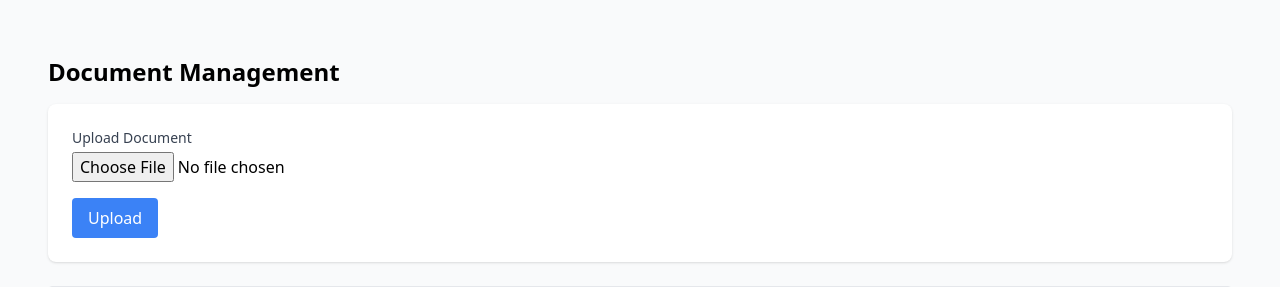
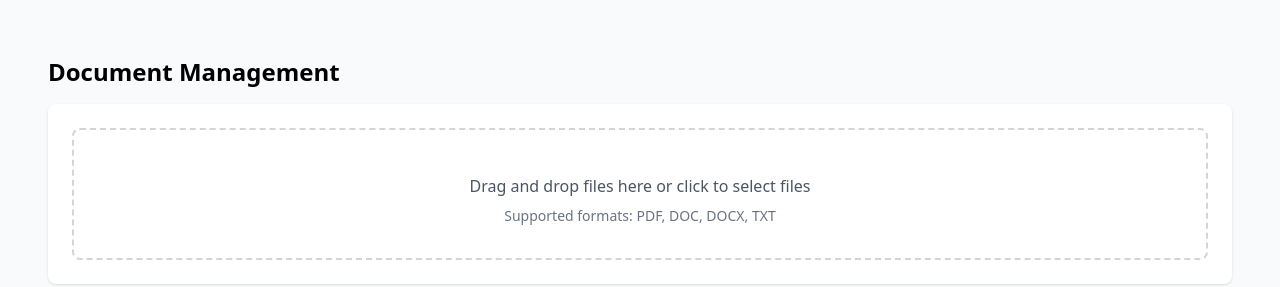
Before and after one commit to TapanKumarBarik/OPEN_LLM, a Flask app: template app/templates/documents/index.html in a window 1280 px wide. Shown: the part 64-351 px from the top of the page. Run offline with Flask 3, Linux system fonts and the light colour scheme; the template is opened without the code that fills it, so the values that code supplies are empty; some libraries are stand-ins or nearby versions.

Commit message:
drap and drop

```diff
--- a/app/templates/documents/index.html
+++ b/app/templates/documents/index.html
@@ -3,26 +3,33 @@
   <div class="mb-8">
     <h1 class="text-2xl font-bold mb-4">Document Management</h1>
 
-    <!-- Upload Form -->
     <div class="bg-white rounded-lg shadow p-6 mb-6">
       <form id="uploadForm" class="space-y-4">
-        <div>
-          <label class="block text-sm font-medium text-gray-700"
-            >Upload Document</label
+        <div
+          id="dropZone"
+          class="border-2 border-dashed border-gray-300 rounded-lg p-8 text-center hover:border-blue-500 transition-colors"
         >
           <input
             type="file"
             id="documentFile"
-            class="mt-1 block w-full"
+            class="hidden"
             accept=".pdf,.doc,.docx,.txt"
+            multiple
           />
+          <label for="documentFile" class="cursor-pointer">
+            <div class="flex flex-col items-center">
+              <i
+                class="fas fa-cloud-upload-alt text-4xl text-gray-400 mb-3"
+              ></i>
+              <p class="text-gray-600">
+                Drag and drop files here or click to select files
+              </p>
+              <p class="text-sm text-gray-500 mt-2">
+                Supported formats: PDF, DOC, DOCX, TXT
+              </p>
             </div>
-        <button
-          type="submit"
-          class="bg-blue-500 text-white px-4 py-2 rounded hover:bg-blue-600"
-        >
-          Upload
-        </button>
+          </label>
+        </div>
       </form>
     </div>
 
@@ -395,83 +402,106 @@
     pagination.innerHTML = html;
   }
 
-  document.getElementById("uploadForm").onsubmit = async (e) => {
+  const dropZone = document.getElementById("dropZone");
+  const uploadForm = document.getElementById("uploadForm");
+  const fileInput = document.getElementById("documentFile");
+
+  // Prevent default drag behaviors
+  ["dragenter", "dragover", "dragleave", "drop"].forEach((eventName) => {
+    dropZone.addEventListener(eventName, preventDefaults, false);
+    document.body.addEventListener(eventName, preventDefaults, false);
+  });
+
+  // Highlight drop zone when dragging over it
+  ["dragenter", "dragover"].forEach((eventName) => {
+    dropZone.addEventListener(eventName, highlight, false);
+  });
+
+  ["dragleave", "drop"].forEach((eventName) => {
+    dropZone.addEventListener(eventName, unhighlight, false);
+  });
+
+  function highlight(e) {
+    dropZone.classList.add("border-blue-500", "bg-blue-50");
+  }
+
+  function unhighlight(e) {
+    dropZone.classList.remove("border-blue-500", "bg-blue-50");
+  }
+
+  function preventDefaults(e) {
     e.preventDefault();
+    e.stopPropagation();
+  }
 
-    const formData = new FormData();
-    const fileInput = document.getElementById("documentFile");
-    const file = fileInput.files[0];
-    formData.append("file", file);
+  // Handle dropped files
+  dropZone.addEventListener("drop", handleDrop, false);
 
-    // Show progress container
+  function handleDrop(e) {
+    const dt = e.dataTransfer;
+    const files = dt.files;
+    handleFiles(files);
+  }
+
+  function handleFiles(files) {
+    [...files].forEach(uploadFile);
+  }
+
+  async function uploadFile(file) {
+    // Show upload progress for each file
     const progressContainer = document.getElementById("uploadProgress");
     const progressCircle = document.querySelector(".progress-ring-circle");
     const progressText = document.querySelector(".progress-text");
     const statusText = document.querySelector(".upload-status");
     progressContainer.style.display = "flex";
 
-    // Calculate circle properties
-    const radius = progressCircle.r.baseVal.value;
-    const circumference = radius * 2 * Math.PI;
-    progressCircle.style.strokeDasharray = `${circumference} ${circumference}`;
-    progressCircle.style.strokeDashoffset = circumference;
+    const formData = new FormData();
+    formData.append("file", file);
 
     try {
       const response = await fetch("/api/documents", {
         method: "POST",
         body: formData,
-        onUploadProgress: (progressEvent) => {
-          const percentComplete = Math.round(
-            (progressEvent.loaded * 100) / progressEvent.total
-          );
-          const offset =
-            circumference - (percentComplete / 100) * circumference;
-          progressCircle.style.strokeDashoffset = offset;
-          progressText.textContent = `${percentComplete}%`;
-          statusText.textContent = `Uploading... ${formatBytes(
-            progressEvent.loaded
-          )} of ${formatBytes(progressEvent.total)}`;
+        headers: {
+          Authorization: `Bearer ${localStorage.getItem("access_token")}`,
         },
       });
 
       const data = await response.json();
 
       if (response.ok) {
-        progressText.textContent = "100%";
-        statusText.textContent = "Upload complete!";
-        setTimeout(() => {
-          progressContainer.style.display = "none";
         Swal.fire({
           icon: "success",
           title: "Upload Successful",
-            text: "Document has been uploaded successfully",
+          text: `${file.name} has been uploaded successfully`,
           toast: true,
           position: "top-end",
           showConfirmButton: false,
-            timer: 5000,
-            timerProgressBar: true,
+          timer: 3000,
         });
-        }, 1000);
-
         loadDocuments();
-        fileInput.value = "";
       } else {
         throw new Error(data.error || "Error uploading document");
       }
     } catch (error) {
-      progressContainer.style.display = "none";
       Swal.fire({
         icon: "error",
         title: "Upload Failed",
-        text: error.message || "Network error while uploading document",
+        text: `Failed to upload ${file.name}: ${error.message}`,
         toast: true,
         position: "top-end",
         showConfirmButton: false,
-        timer: 5000,
-        timerProgressBar: true,
+        timer: 3000,
       });
+    } finally {
+      progressContainer.style.display = "none";
     }
-  };
+  }
+
+  // Handle regular file input change
+  fileInput.addEventListener("change", function (e) {
+    handleFiles(this.files);
+  });
 
   // Helper function to format bytes
   function formatBytes(bytes) {
```
Lines whose indentation alone changed are shown as unchanged.
